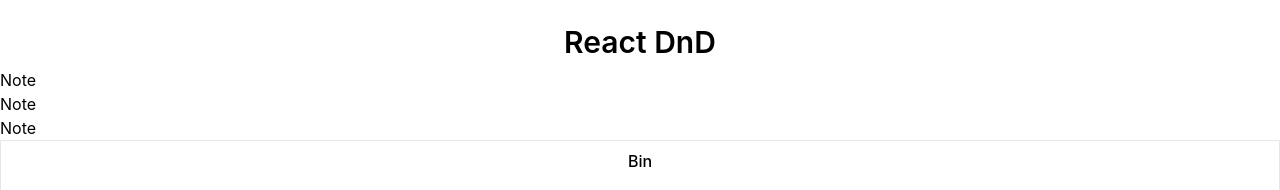
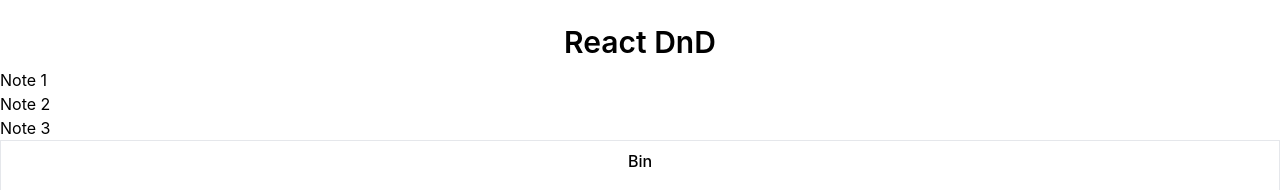
Before and after one commit to G3RGES/drag-n-drop, a React (Create React App) app: page / in a window 1280 px wide. Shown: the top 190 px of the page. Built offline with nearby package versions, Linux system fonts and the light colour scheme.

Commit message:
Update Note.jsx

```diff
--- a/src/components/Note.jsx
+++ b/src/components/Note.jsx
@@ -1,7 +1,26 @@
 import React from "react";
 
+import { useDrag } from "react-dnd";
+
 const Note = ({ note }) => {
-  return <div>Note</div>;
+  const [{ isDragging }, drag] = useDrag(
+    () => ({
+      type: "note",
+      item: { name: note },
+      end: (item, monitor) => {
+        const dropResult = monitor.getDropResult();
+        if (item && dropResult) {
+          alert(`You threw ${item.name} Into ${dropResult.name}`);
+        }
+      },
+      collect: (monitor) => ({
+        isDragging: !!monitor.isDragging(),
+      }),
+    }),
+    []
+  );
+
+  return <div ref={drag}>{note}</div>;
 };
 
 export default Note;
```
